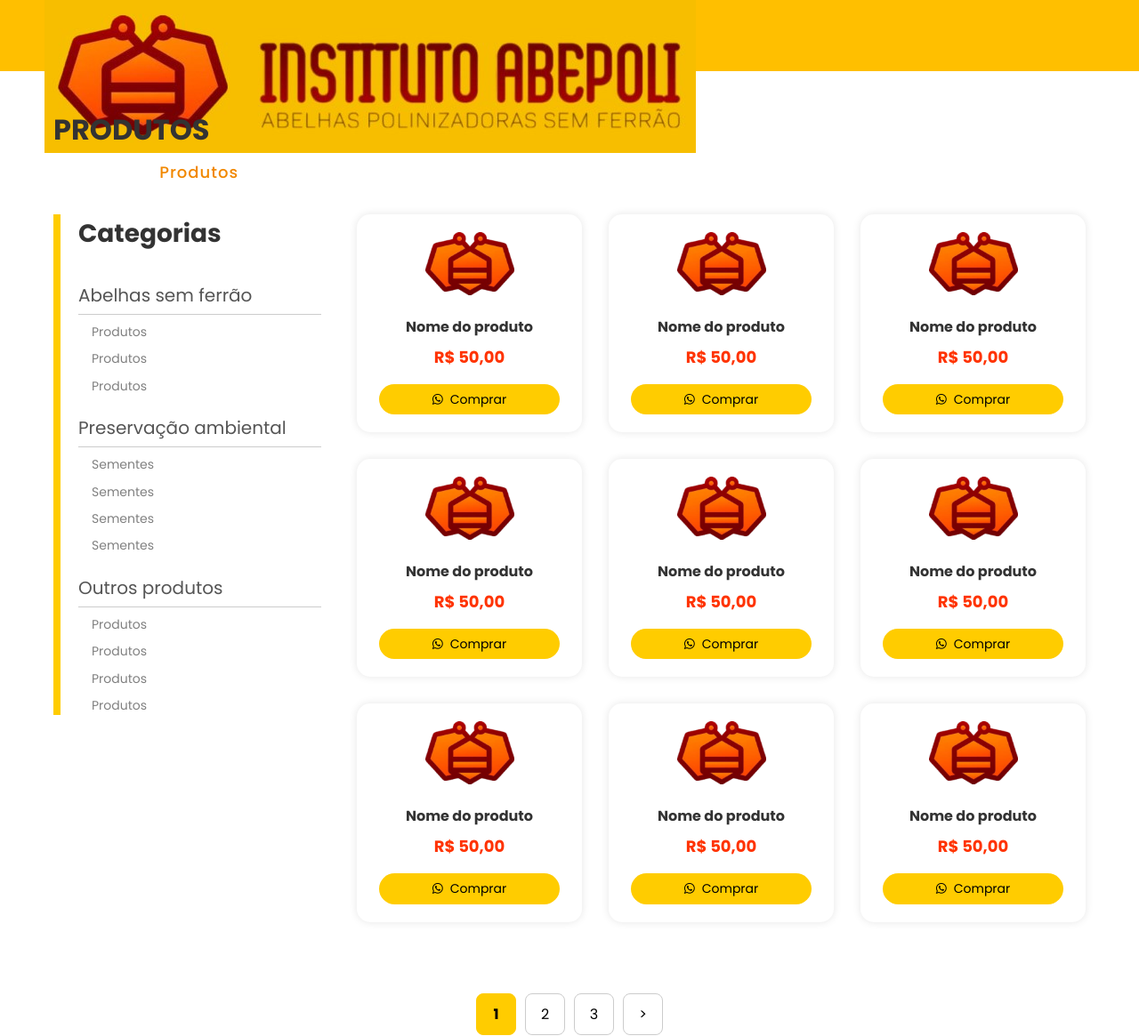
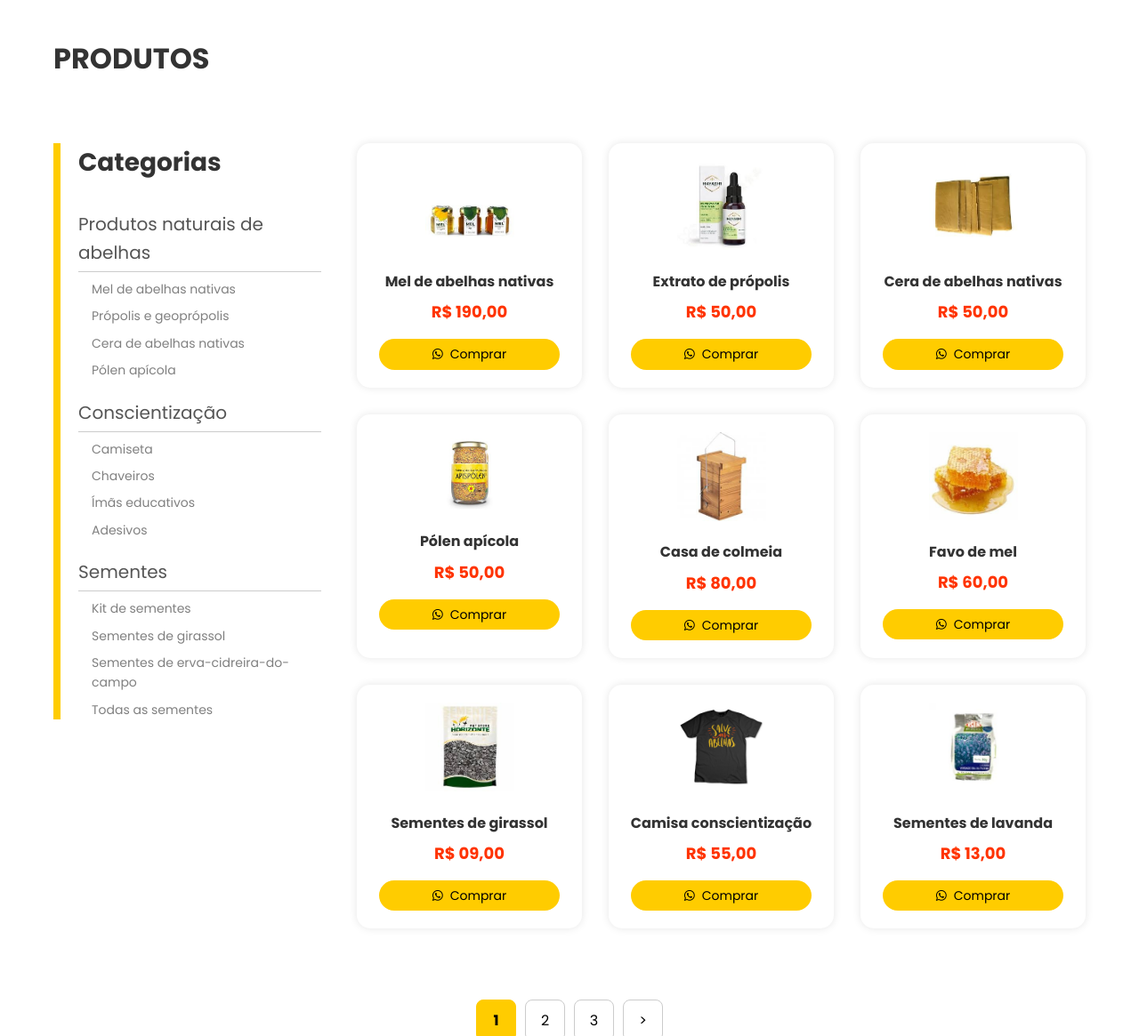
Before and after one commit to lannakamilly/projeto_abepoli, a PHP site: page /produtos.php in a window 1280 px wide. Shown: the top 1165 px of the page at 89% size. Run offline with PHP 8.4, Linux system fonts and the light colour scheme.

Commit message:
alterações fla

```diff
--- a/produtos.php
+++ b/produtos.php
@@ -14,31 +14,6 @@
 
 <body>
 
-    <header>
-    <nav>
-            <div class="logo">
-                <img src="img/logo1.jpg" alt="Instituto Abepoli Logo">
-            </div>
-            <div class="menu-btn">
-                <i class="fa fa-bars fa-2x" onclick="menuShow()"></i>
-            </div>
-            <div class="menu__bar">
-                <ul>
-                    <li><a href="index.php">Início</a></li>
-                    <li><a href="produtos.php" class="active">Produtos</a></li>
-                    <li>
-                    <a href="sobre.php">Ações </></a>
-                        <div class="dropdown__menu">
-
-                        </div>
-                    </li>
-                    <li><a href="doacoes.php">Doações</a></li>
-                    <li><a href="saibamais.php">Saiba mais</a></li>
-                    <li><a href="contato.php">Contato</a></li>
-                </ul>
-            </div>
-        </nav>
-    </header>
 
     <section class="produtos-section">
         <h1 class="titulo">PRODUTOS</h1>
@@ -47,35 +22,45 @@
             <aside class="categorias">
                 <h2>Categorias</h2>
                 <ul>
-                    <li class="categoria-titulo">Abelhas sem ferrão</li>
+                    <li class="categoria-titulo">Produtos naturais de abelhas</li>
                     <ul class="subcategorias">
-                        <li>Produtos</li>
-                        <li>Produtos</li>
-                        <li>Produtos</li>
+                        <li>Mel de abelhas nativas</li>
+                        <li>Própolis e geoprópolis</li>
+                        <li>Cera de abelhas nativas</li>
+                        <li>Pólen apícola</li>
                     </ul>
 
-                    <li class="categoria-titulo">Preservação ambiental</li>
+                    <li class="categoria-titulo"> Conscientização</li>
                     <ul class="subcategorias">
-                        <li>Sementes</li>
-                        <li>Sementes</li>
-                        <li>Sementes</li>
-                        <li>Sementes</li>
+                        <li>Camiseta</li>
+                        <li>Chaveiros</li>
+                        <li>Ímãs educativos</li>
+                        <li>Adesivos</li>
                     </ul>
 
-                    <li class="categoria-titulo">Outros produtos</li>
+                    <li class="categoria-titulo">Sementes</li>
                     <ul class="subcategorias">
-                        <li>Produtos</li>
-                        <li>Produtos</li>
-                        <li>Produtos</li>
-                        <li>Produtos</li>
+                        <li>Kit de sementes</li>
+                        <li>Sementes de girassol</li>
+                        <li>Sementes de erva-cidreira-do-campo</li>
+                        <li>Todas as sementes</li>
                     </ul>
                 </ul>
             </aside>
 
             <main class="produtos-grid">
                 <div class="produto-card">
-                    <img src="./img/logo.png" alt="Produto">
-                    <p class="nome-produto">Nome do produto</p>
+                    <img src="./img/produto1.jpeg" alt="Produto">
+                    <p class="nome-produto">Mel de abelhas nativas</p>
+                    <p class="preco-produto">R$ 190,00</p>
+                    <a href="https://wa.me/5512988176722?text=Tenho%20interesse%20no%20produto" target="_blank" class="btn-comprar">
+                        <i class="fa fa-whatsapp"></i> Comprar
+                    </a>
+                </div>
+
+                <div class="produto-card">
+                    <img src="./img/produto2.jpeg" alt="Produto">
+                    <p class="nome-produto">Extrato de própolis</p>
                     <p class="preco-produto">R$ 50,00</p>
                     <a href="https://wa.me/5512988176722?text=Tenho%20interesse%20no%20produto" target="_blank" class="btn-comprar">
                         <i class="fa fa-whatsapp"></i> Comprar
@@ -83,8 +68,8 @@
                 </div>
 
                 <div class="produto-card">
-                    <img src="./img/logo.png" alt="Produto">
-                    <p class="nome-produto">Nome do produto</p>
+                    <img src="./img/produto3.jpeg" alt="Produto">
+                    <p class="nome-produto">Cera de abelhas nativas</p>
                     <p class="preco-produto">R$ 50,00</p>
                     <a href="https://wa.me/5512988176722?text=Tenho%20interesse%20no%20produto" target="_blank" class="btn-comprar">
                         <i class="fa fa-whatsapp"></i> Comprar
@@ -92,59 +77,50 @@
                 </div>
 
                 <div class="produto-card">
-                    <img src="./img/logo.png" alt="Produto">
-                    <p class="nome-produto">Nome do produto</p>
+                    <img src="./img/produto5.jpeg" alt="Produto">
+                    <p class="nome-produto">Pólen apícola</p>
                     <p class="preco-produto">R$ 50,00</p>
+                    <a href="https://wa.me/5512988176722?text=Tenho%20interesse%20no%20produto" target="_blank" class="btn-comprar">
+                        <i class="fa fa-whatsapp"></i> Comprar
+                    </a>
+                </div>
+                <div class="produto-card">
+                    <img src="./img/produtoooooooooo8.jpeg" alt="Produto">
+                    <p class="nome-produto">Casa de colmeia</p>
+                    <p class="preco-produto">R$ 80,00</p>
+                    <a href="https://wa.me/5512988176722?text=Tenho%20interesse%20no%20produto" target="_blank" class="btn-comprar">
+                        <i class="fa fa-whatsapp"></i> Comprar
+                    </a>
+                </div>
+                <div class="produto-card">
+                    <img src="./img/produto6.jpeg" alt="Produto">
+                    <p class="nome-produto">Favo de mel</p>
+                    <p class="preco-produto">R$ 60,00</p>
+                    <a href="https://wa.me/5512988176722?text=Tenho%20interesse%20no%20produto" target="_blank" class="btn-comprar">
+                        <i class="fa fa-whatsapp"></i> Comprar
+                    </a>
+                </div>
+                <div class="produto-card">
+                    <img src="./img/produto7.jpeg" alt="Produto">
+                    <p class="nome-produto">Sementes de girassol</p>
+                    <p class="preco-produto">R$ 09,00</p>
+                    <a href="https://wa.me/5512988176722?text=Tenho%20interesse%20no%20produto" target="_blank" class="btn-comprar">
+                        <i class="fa fa-whatsapp"></i> Comprar
+                    </a>
+                </div>
+                <div class="produto-card">
+                    <img src="./img/produto9.jpg" alt="Produto">
+                    <p class="nome-produto">Camisa conscientização</p>
+                    <p class="preco-produto">R$ 55,00</p>
                     <a href="https://wa.me/5512988176722?text=Tenho%20interesse%20no%20produto" target="_blank" class="btn-comprar">
                         <i class="fa fa-whatsapp"></i> Comprar
                     </a>
                 </div>
 
                 <div class="produto-card">
-                    <img src="./img/logo.png" alt="Produto">
-                    <p class="nome-produto">Nome do produto</p>
-                    <p class="preco-produto">R$ 50,00</p>
-                    <a href="https://wa.me/5512988176722?text=Tenho%20interesse%20no%20produto" target="_blank" class="btn-comprar">
-                        <i class="fa fa-whatsapp"></i> Comprar
-                    </a>
-                </div>
-                <div class="produto-card">
-                    <img src="./img/logo.png" alt="Produto">
-                    <p class="nome-produto">Nome do produto</p>
-                    <p class="preco-produto">R$ 50,00</p>
-                    <a href="https://wa.me/5512988176722?text=Tenho%20interesse%20no%20produto" target="_blank" class="btn-comprar">
-                        <i class="fa fa-whatsapp"></i> Comprar
-                    </a>
-                </div>
-                <div class="produto-card">
-                    <img src="./img/logo.png" alt="Produto">
-                    <p class="nome-produto">Nome do produto</p>
-                    <p class="preco-produto">R$ 50,00</p>
-                    <a href="https://wa.me/5512988176722?text=Tenho%20interesse%20no%20produto" target="_blank" class="btn-comprar">
-                        <i class="fa fa-whatsapp"></i> Comprar
-                    </a>
-                </div>
-                <div class="produto-card">
-                    <img src="./img/logo.png" alt="Produto">
-                    <p class="nome-produto">Nome do produto</p>
-                    <p class="preco-produto">R$ 50,00</p>
-                    <a href="https://wa.me/5512988176722?text=Tenho%20interesse%20no%20produto" target="_blank" class="btn-comprar">
-                        <i class="fa fa-whatsapp"></i> Comprar
-                    </a>
-                </div>
-                <div class="produto-card">
-                    <img src="./img/logo.png" alt="Produto">
-                    <p class="nome-produto">Nome do produto</p>
-                    <p class="preco-produto">R$ 50,00</p>
-                    <a href="https://wa.me/5512988176722?text=Tenho%20interesse%20no%20produto" target="_blank" class="btn-comprar">
-                        <i class="fa fa-whatsapp"></i> Comprar
-                    </a>
-                </div>
-
-                <div class="produto-card">
-                    <img src="./img/logo.png" alt="Produto">
-                    <p class="nome-produto">Nome do produto</p>
-                    <p class="preco-produto">R$ 50,00</p>
+                    <img src="./img/produto10.jpg" alt="Produto">
+                    <p class="nome-produto">Sementes de lavanda</p>
+                    <p class="preco-produto">R$ 13,00</p>
                     <a href="https://wa.me/5512988176722?text=Tenho%20interesse%20no%20produto" target="_blank" class="btn-comprar">
                         <i class="fa fa-whatsapp"></i> Comprar
                     </a>
```
Also changed, not shown: abelhaferrao.php (+0 -24 lines), abelhasemferrao.php (+0 -25 lines), saibamais.php (+0 -25 lines), img/produto1.jpeg (added), img/produto10.jpg (added), img/produto2.jpeg (added), img/produto3.jpeg (added), img/produto5.jpeg (added), img/produto6.jpeg (added), img/produto7.jpeg (added), img/produto9.jpg (added), img/produtoooooooooo8.jpeg (added).
